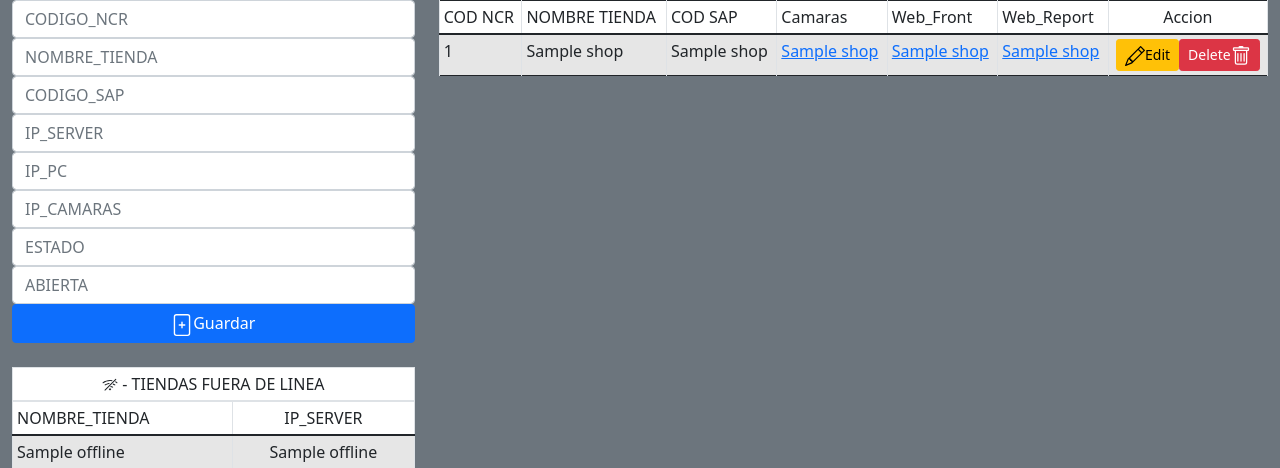
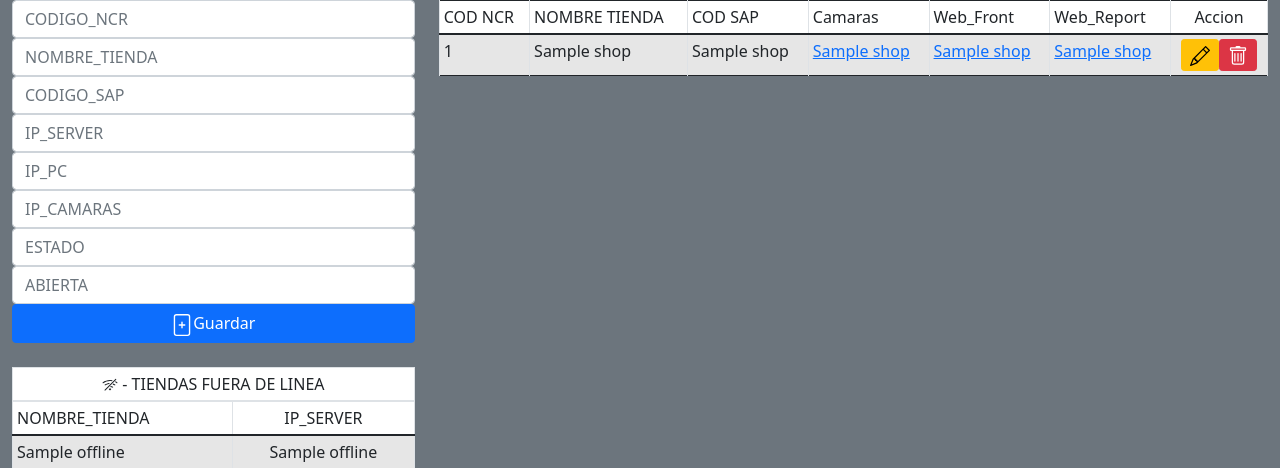
Before and after one commit to Elian-Rodriguez/Monitor_linea_host, a Flask app: template Python/templates/index_admin.html in a window 1280 px wide. Shown: the part 72-540 px from the top of the page. Run offline with Flask 2, Linux system fonts and the light colour scheme; the template is opened without the code that fills it: most values are stand-ins (such as "Sample title", 1, 10 or a date in 2020); parts of the project's set-up code (start-up, migrations or seed data) failed here and were passed over; some libraries are stand-ins or nearby versions.

Commit message:
Se elimino la palabra edit y delete

```diff
--- a/Python/templates/index_admin.html
+++ b/Python/templates/index_admin.html
@@ -105,7 +105,7 @@
             <td><a href="http://{{shop.4}}:8080/webReports/" target="_blank">{{shop.4}}</a></td>
             <td class=" text-center"><div class="btn-group"></div><a href="/edit_shop/{{shop.0}}" class="btn btn-sm btn-secondary btn-warning"><svg xmlns="http://www.w3.org/2000/svg" width="20" height="20" fill="currentColor" class="bi bi-pencil" viewBox="0 0 16 16">
               <path d="M12.146.146a.5.5 0 0 1 .708 0l3 3a.5.5 0 0 1 0 .708l-10 10a.5.5 0 0 1-.168.11l-5 2a.5.5 0 0 1-.65-.65l2-5a.5.5 0 0 1 .11-.168l10-10zM11.207 2.5 13.5 4.793 14.793 3.5 12.5 1.207 11.207 2.5zm1.586 3L10.5 3.207 4 9.707V10h.5a.5.5 0 0 1 .5.5v.5h.5a.5.5 0 0 1 .5.5v.5h.293l6.5-6.5zm-9.761 5.175-.106.106-1.528 3.821 3.821-1.528.106-.106A.5.5 0 0 1 5 12.5V12h-.5a.5.5 0 0 1-.5-.5V11h-.5a.5.5 0 0 1-.468-.325z"/>
-            </svg>Edit</a><a href="/delete_shop/{{shop.0}}" class="btn btn-sm btn-secondary  btn-danger">Delete<svg xmlns="http://www.w3.org/2000/svg" width="20" height="20" fill="currentColor" class="bi bi-trash" viewBox="0 0 16 16">
+            </svg></a><a href="/delete_shop/{{shop.0}}" class="btn btn-sm btn-secondary  btn-danger"><svg xmlns="http://www.w3.org/2000/svg" width="20" height="20" fill="currentColor" class="bi bi-trash" viewBox="0 0 16 16">
               <path d="M5.5 5.5A.5.5 0 0 1 6 6v6a.5.5 0 0 1-1 0V6a.5.5 0 0 1 .5-.5zm2.5 0a.5.5 0 0 1 .5.5v6a.5.5 0 0 1-1 0V6a.5.5 0 0 1 .5-.5zm3 .5a.5.5 0 0 0-1 0v6a.5.5 0 0 0 1 0V6z"/>
               <path fill-rule="evenodd" d="M14.5 3a1 1 0 0 1-1 1H13v9a2 2 0 0 1-2 2H5a2 2 0 0 1-2-2V4h-.5a1 1 0 0 1-1-1V2a1 1 0 0 1 1-1H6a1 1 0 0 1 1-1h2a1 1 0 0 1 1 1h3.5a1 1 0 0 1 1 1v1zM4.118 4 4 4.059V13a1 1 0 0 0 1 1h6a1 1 0 0 0 1-1V4.059L11.882 4H4.118zM2.5 3V2h11v1h-11z"/>
             </svg></a></div></td> </td>
```
